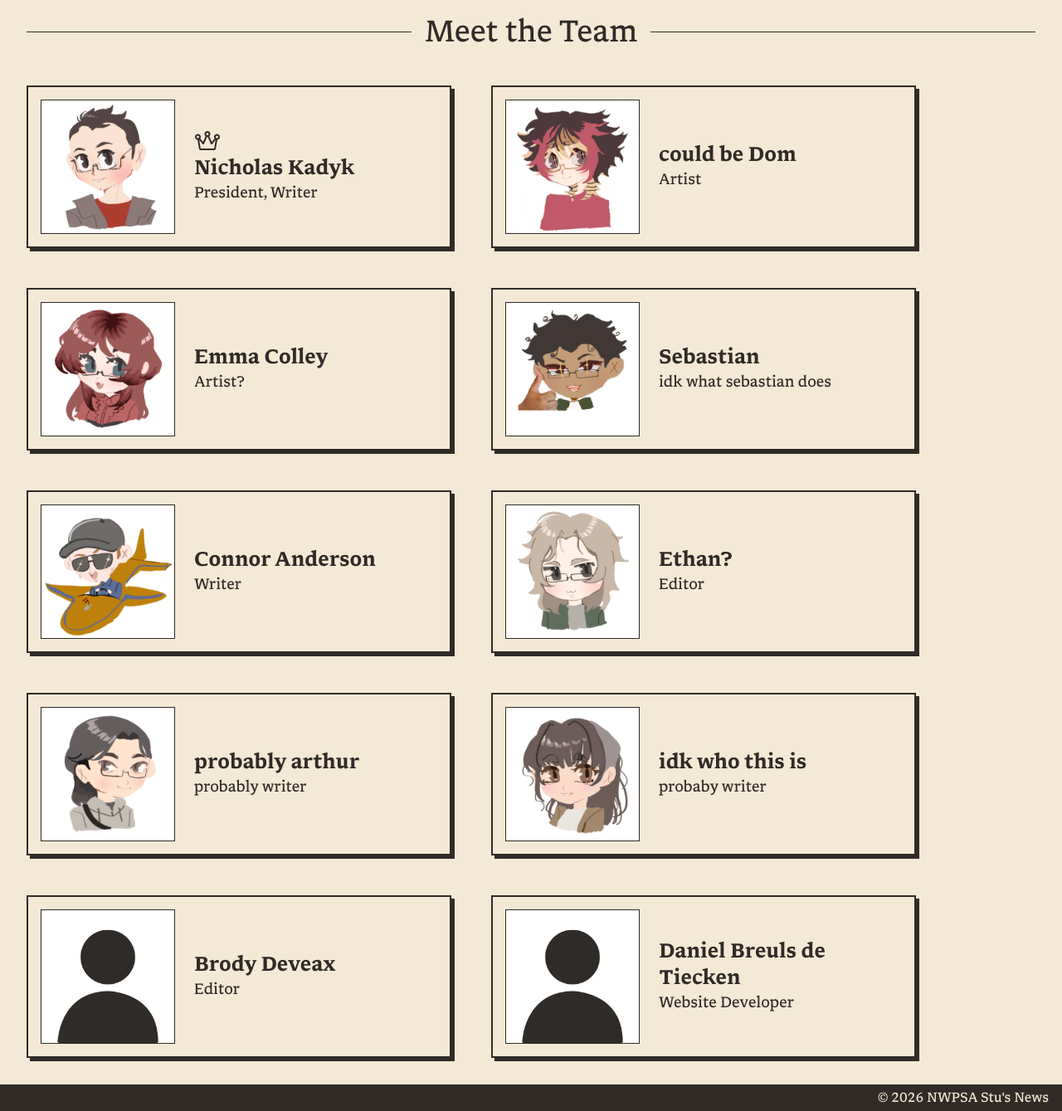
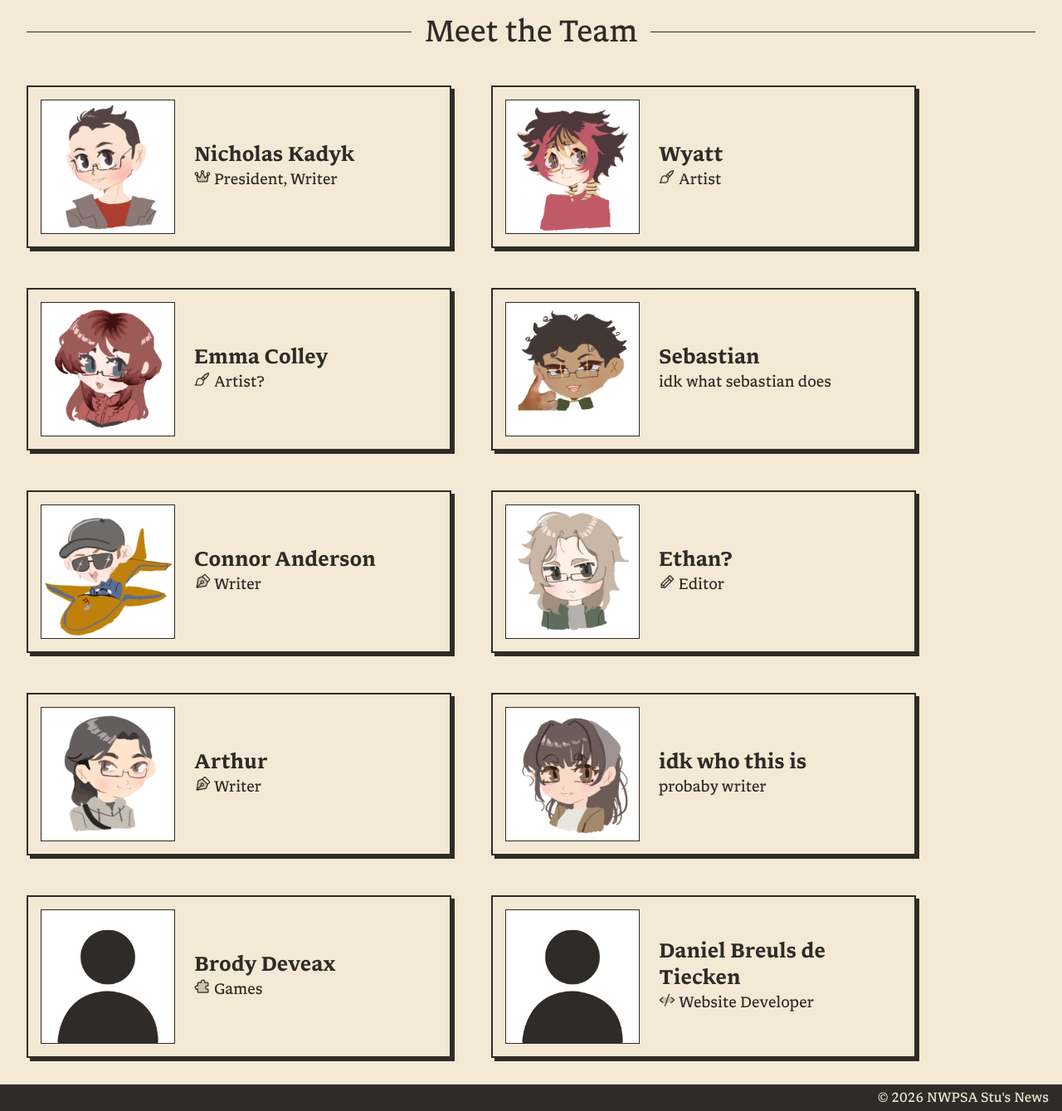
Before and after one commit to DanielBdT-git/stus-news-web, an Astro site: page /about in a window 1280 px wide. Shown: the part 349-1688 px from the top of the page at 83% size. Built offline with nearby package versions, Linux system fonts and the light colour scheme; Astro itself is replaced by a stand-in of ours.

Commit message:
phosphor icons :D
added duotone icons too
idk if I like it or not so I'll ask at the next meeting

```diff
--- a/src/components/MemberCard.astro
+++ b/src/components/MemberCard.astro
@@ -1,5 +1,5 @@
 ---
-const {name, role, image} = Astro.props;
+const {name, role, image, icon} = Astro.props;
 ---
 
 <article class="flex flex-row items-center gap-6 p-4 text-brown custom-shadow w-[40vw]">
@@ -9,9 +9,11 @@ const {name, role, image} = Astro.props;
     class="aspect-square object-cover h-40 outline border-brown"
   />
   <div class="flex flex-col items-start">
-    {name === "Nicholas Kadyk" && <svg xmlns="http://www.w3.org/2000/svg" class="fill-brown w-8" viewBox="0 0 256 256"><path d="M248,80a28,28,0,1,0-51.12,15.77l-26.79,33L146,73.4a28,28,0,1,0-36.06,0L85.91,128.74l-26.79-33a28,28,0,1,0-26.6,12L47,194.63A16,16,0,0,0,62.78,208H193.22A16,16,0,0,0,209,194.63l14.47-86.85A28,28,0,0,0,248,80ZM128,40a12,12,0,1,1-12,12A12,12,0,0,1,128,40ZM24,80A12,12,0,1,1,36,92,12,12,0,0,1,24,80ZM193.22,192H62.78L48.86,108.52,81.79,149A8,8,0,0,0,88,152a7.83,7.83,0,0,0,1.08-.07,8,8,0,0,0,6.26-4.74l29.3-67.4a27,27,0,0,0,6.72,0l29.3,67.4a8,8,0,0,0,6.26,4.74A7.83,7.83,0,0,0,168,152a8,8,0,0,0,6.21-3l32.93-40.52ZM220,92a12,12,0,1,1,12-12A12,12,0,0,1,220,92Z"></path></svg>}
     <span class="text-2xl font-bold">{name}</span>
-    <span class="text-lg">{role}</span>
+    <div class="flex flex-row items-baseline gap-1">
+      {icon && <i class={`ph-duotone ph-${icon} text-xl`}></i>}
+      <span class="text-lg">{role}</span>
+    </div>
   </div>
 </article>
 
--- a/src/layouts/BaseLayout.astro
+++ b/src/layouts/BaseLayout.astro
@@ -16,7 +16,13 @@ const {title, header} = Astro.props;
 		<meta name="viewport" content="width=device-width" />
 		<meta name="generator" content={Astro.generator} />
 		<title>{title}</title>
+
+		<!-- Phosphor Icons: regular, duotone & fill -->
+		<link rel="stylesheet" type="text/css" href="https://cdn.jsdelivr.net/npm/@phosphor-icons/web@2.1.1/src/regular/style.css"/>
+		<link rel="stylesheet" type="text/css" href="https://cdn.jsdelivr.net/npm/@phosphor-icons/web@2.1.1/src/duotone/style.css"/>
+		<link rel="stylesheet" type="text/css" href="https://cdn.jsdelivr.net/npm/@phosphor-icons/web@2.1.1/src/fill/style.css"/>
 	</head>
+
 	<body class="bg-beige">
     <Header/>
     <main class="flex flex-col p-8 pt-0">
--- a/src/pages/about.astro
+++ b/src/pages/about.astro
@@ -2,6 +2,15 @@
 import BaseLayout from "../layouts/BaseLayout.astro";
 import MemberCard from "../components/MemberCard.astro";
 import Separator from "../components/Separator.astro";
+
+// ICONS:
+// president - crown
+// writer - pen-nib
+// editor - pencil
+// artist - paint-brush
+// dev - code
+// games - puzzle-piece
+
 ---
 
 <BaseLayout title="About Us - Stu's News" header="About Us">
@@ -10,29 +19,18 @@ import Separator from "../components/Separator.astro";
   </p>
   <Separator title="Meet the Team"/>
   <div class="flex flex-row flex-wrap gap-12">
-    <MemberCard name="Nicholas Kadyk" role="President, Writer" image="nick.webp"/>
-    <MemberCard name="could be Dom" role="Artist" image="IMG-20261114-WA0010.webp"/>
-    <MemberCard name="Emma Colley" role="Artist?" image="emma.webp"/>
+    <MemberCard name="Nicholas Kadyk" role="President, Writer" image="nick.webp" icon="crown"/>
+    <MemberCard name="Wyatt" role="Artist" image="IMG-20261114-WA0010.webp" icon="paint-brush"/>
+    <MemberCard name="Emma Colley" role="Artist?" image="emma.webp" icon="paint-brush"/>
     <MemberCard name="Sebastian" role="idk what sebastian does" image="sebastian.webp"/>
-    <MemberCard name="Connor Anderson" role="Writer" image="connor.webp"/>
-    <MemberCard name="Ethan?" role="Editor" image="ethan.webp"/>
-    <MemberCard name="probably arthur" role="probably writer" image="IMG-20261114-WA0009.webp"/>
+    <MemberCard name="Connor Anderson" role="Writer" image="connor.webp" icon="pen-nib"/>
+    <MemberCard name="Ethan?" role="Editor" image="ethan.webp" icon="pencil"/>
+    <MemberCard name="Arthur" role="Writer" image="IMG-20261114-WA0009.webp" icon="pen-nib"/>
     <MemberCard name="idk who this is" role="probaby writer" image="IMG-20261114-WA0007.webp"/>
-    <MemberCard name="Brody Deveax" role="Editor"/>
+    <MemberCard name="Brody Deveax" role="Games" icon="puzzle-piece"/>
     <!-- mine is special :D -->
     <a href="https://github.com/danielbdt-git" target="_blank" class="hover:bg-brown/75 hover:*:text-beige">
-      <MemberCard name="Daniel Breuls de Tiecken" role="Website Developer"/>
+      <MemberCard name="Daniel Breuls de Tiecken" role="Website Developer" icon="code"/>
     </a>
   </div>
 </BaseLayout>
-
-
-<!--
-TODO: add icons to everyone that reflect their roles
-- president
-- writer
-- editor
-- artist
-- developer
-would be maybe handle this in MemberCard.astro and use the "role" property with include instead of equals
--->
```
